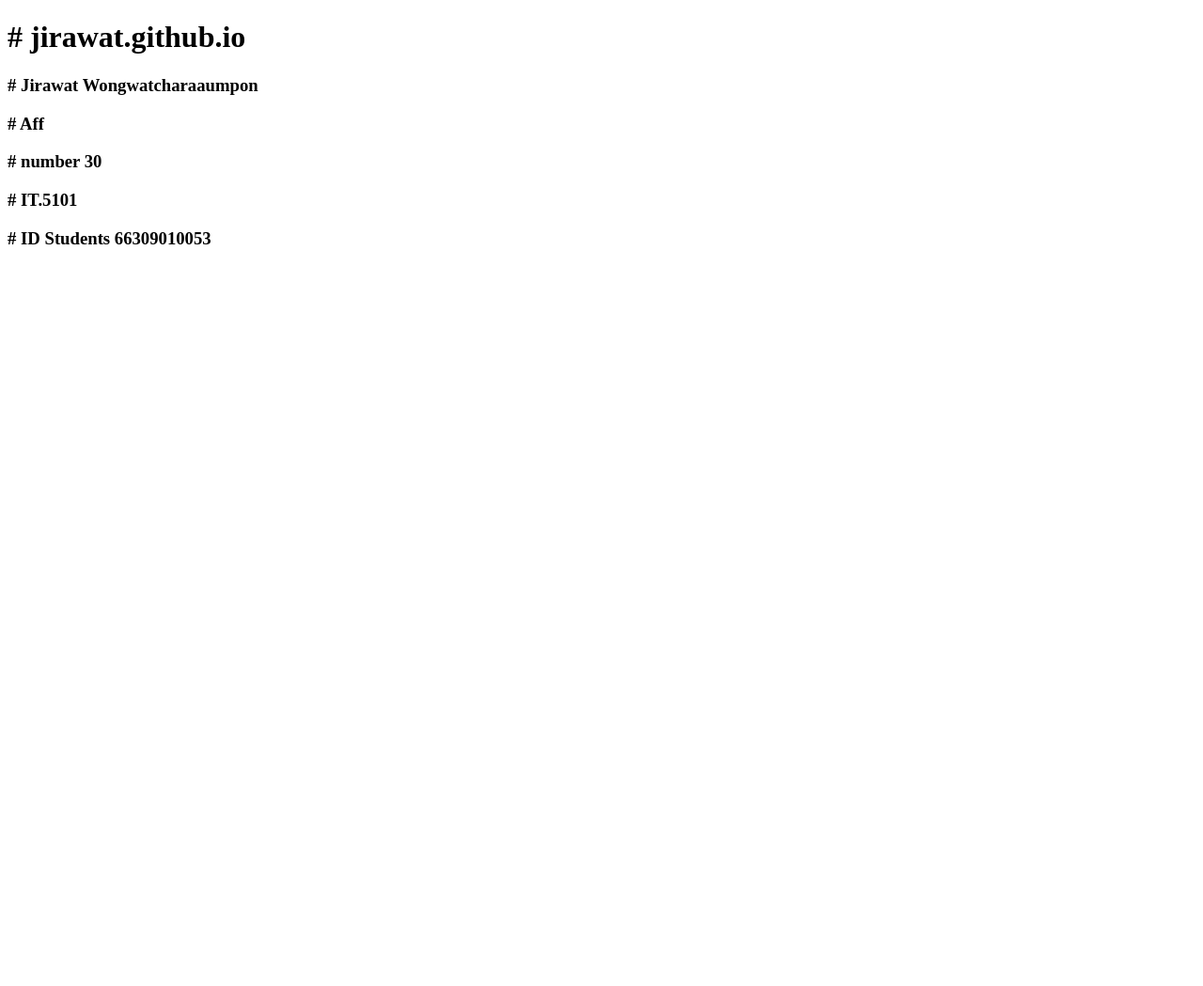
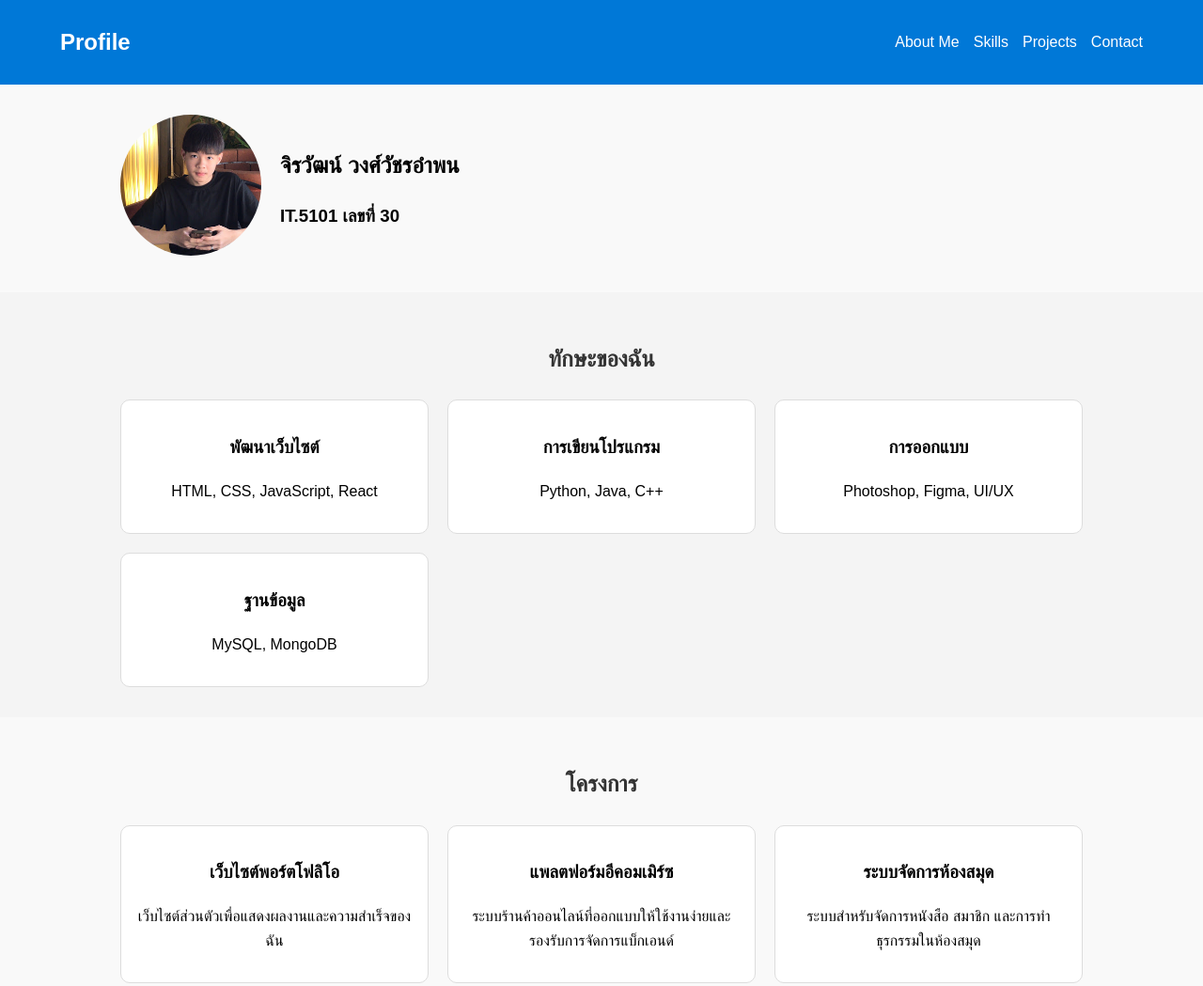
Before and after one commit to Afternoonxq/jirawat.github.io, a plain HTML site: page index.html in a window 1280 px wide. Shown: the top 1049 px of the page at 94% size. Before the commit the page ends 800 px from the top, so only its background shows below. Drawn offline with Linux system fonts and the light colour scheme.

Commit message:
newprofile_v1

```diff
--- a/index.html
+++ b/index.html
@@ -3,15 +3,107 @@
 <head>
     <meta charset="UTF-8">
     <meta name="viewport" content="width=device-width, initial-scale=1.0">
-    <title>Document</title>
+    <title>About Me - Jirawat</title>
+    <link rel="stylesheet" href="style.css">
 </head>
 <body>
-    <h1># jirawat.github.io</h1>
+    <header class="header">
+        <nav class="navbar">
+            <div class="logo">Profile</div>
+            <ul class="nav-links">
+                <li><a href="#about">About Me</a></li>
+                <li><a href="#skills">Skills</a></li>
+                <li><a href="#projects">Projects</a></li>
+                <li><a href="#contact">Contact</a></li>
+            </ul>
+        </nav>
+    </header>
 
-    <h3># Jirawat Wongwatcharaaumpon</h3>
-    <h3># Aff</h3>
-    <h3># number 30</h3>
-    <h3># IT.5101</h3>
-    <h3># ID Students 66309010053</h3>
+    <section id="about" class="section">
+        <div class="container">
+            <div class="profile">
+                <div class="profile-image">
+                    <img src="pic/pho.jpg" alt="Profile Picture">
+                </div>
+                <div class="profile-info">
+                    <h1>จิรวัฒน์ วงศ์วัชรอำพน</h1>
+                    <h3>IT.5101 เลขที่ 30</h3>
+                </div>
+            </div>
+        </div>
+    </section>
+
+    <section id="skills" class="section bg-light">
+        <div class="container">
+            <h2>ทักษะของฉัน</h2>
+            <div class="skills-grid">
+                <div class="skill">
+                    <h3>พัฒนาเว็บไซต์</h3>
+                    <p>HTML, CSS, JavaScript, React</p>
+                </div>
+                <div class="skill">
+                    <h3>การเขียนโปรแกรม</h3>
+                    <p>Python, Java, C++</p>
+                </div>
+                <div class="skill">
+                    <h3>การออกแบบ</h3>
+                    <p>Photoshop, Figma, UI/UX</p>
+                </div>
+                <div class="skill">
+                    <h3>ฐานข้อมูล</h3>
+                    <p>MySQL, MongoDB</p>
+                </div>
+            </div>
+        </div>
+    </section>
+
+    <section id="projects" class="section">
+        <div class="container">
+            <h2>โครงการ</h2>
+            <div class="projects-grid">
+                <div class="project">
+                    <h3>เว็บไซต์พอร์ตโฟลิโอ</h3>
+                    <p>เว็บไซต์ส่วนตัวเพื่อแสดงผลงานและความสำเร็จของฉัน</p>
+                </div>
+                <div class="project">
+                    <h3>แพลตฟอร์มอีคอมเมิร์ซ</h3>
+                    <p>ระบบร้านค้าออนไลน์ที่ออกแบบให้ใช้งานง่ายและรองรับการจัดการแบ็กเอนด์</p>
+                </div>
+                <div class="project">
+                    <h3>ระบบจัดการห้องสมุด</h3>
+                    <p>ระบบสำหรับจัดการหนังสือ สมาชิก และการทำธุรกรรมในห้องสมุด</p>
+                </div>
+            </div>
+        </div>
+    </section>
+
+    <section id="record" class="section bg-light">
+        <div class="container">
+            <h2>ประวัติส่วนตัว</h2>
+            <p>
+                สวัสดีครับ ผมชื่อจิรวัฒน์ วงศ์วัชรอำพน เป็นนักศึกษาสาขาเทคโนโลยีสารสนเทศ ชั้นปีที่ 4
+                มีความสนใจในด้านการพัฒนาเว็บไซต์และเทคโนโลยีใหม่ๆ ที่สามารถนำมาปรับใช้เพื่อสร้างสรรค์งานและพัฒนาตัวเอง
+                ผมมีประสบการณ์ทำโครงการต่างๆ เช่น การสร้างระบบจัดการข้อมูล การออกแบบส่วนต่อประสานผู้ใช้ และการพัฒนาเว็บไซต์ด้วยเทคโนโลยีที่หลากหลาย
+            </p>
+            <p>
+                ผมชอบความท้าทายและการเรียนรู้สิ่งใหม่ๆ อยู่เสมอ โดยเฉพาะการแก้ปัญหาและพัฒนาทักษะการเขียนโค้ดให้ดียิ่งขึ้น
+                เป้าหมายในอนาคตของผมคือการเป็นนักพัฒนาซอฟต์แวร์ที่มีความเชี่ยวชาญในด้าน Full-stack และสร้างผลงานที่มีประโยชน์ต่อสังคม
+            </p>
+        </div>
+    </section>
+
+    <section id="contact" class="section">
+        <div class="container">
+            <h2>ติดต่อฉัน</h2>
+            <ul class="contact-list">
+                <li><strong>อีเมล:</strong> cookybyaung@email.com</li>
+                <li><strong>เบอร์โทรศัพท์:</strong> 062-757-5581</li>
+            </ul>
+        </div>
+    </section>
+
+    <footer class="footer">
+        <p>&copy; 2024 จิรวัฒน์ วงศ์วัชรอำพน. สงวนลิขสิทธิ์</p>
+    </footer>
 </body>
 </html>
--- /dev/null
+++ b/style.css
@@ -0,0 +1,107 @@
+/* General styles */
+body {
+    font-family: 'Arial', sans-serif;
+    margin: 0;
+    padding: 0;
+    line-height: 1.6;
+    background-color: #f9f9f9;
+}
+
+header {
+    background: #0078d7;
+    color: #fff;
+    padding: 1rem 0;
+}
+
+.navbar {
+    display: flex;
+    justify-content: space-between;
+    align-items: center;
+    width: 90%;
+    margin: 0 auto;
+}
+
+.navbar .logo {
+    font-size: 1.5rem;
+    font-weight: bold;
+}
+
+.nav-links {
+    list-style: none;
+    display: flex;
+    gap: 15px;
+}
+
+.nav-links a {
+    color: #fff;
+    text-decoration: none;
+    font-size: 1rem;
+}
+
+.section {
+    padding: 2rem 0;
+}
+
+.bg-light {
+    background-color: #f4f4f4;
+}
+
+.container {
+    width: 80%;
+    margin: 0 auto;
+}
+
+h2 {
+    text-align: center;
+    margin-bottom: 1.5rem;
+    color: #333;
+}
+
+.profile {
+    display: flex;
+    gap: 20px;
+    align-items: center;
+}
+
+.profile-image img {
+    border-radius: 50%;
+    width: 150px;
+    height: 150px;
+    object-fit: cover;
+}
+
+.profile-info {
+    max-width: 600px;
+}
+
+.skills-grid, .projects-grid {
+    display: grid;
+    grid-template-columns: repeat(auto-fit, minmax(250px, 1fr));
+    gap: 20px;
+}
+
+.skill, .project {
+    background: #fff;
+    border: 1px solid #ddd;
+    border-radius: 10px;
+    padding: 1rem;
+    text-align: center;
+}
+
+.contact-list {
+    list-style: none;
+    text-align: center;
+    padding: 0;
+}
+
+.contact-list li {
+    margin-bottom: 0.5rem;
+}
+
+.footer {
+    background: #333;
+    color: #fff;
+    text-align: center;
+    padding: 1rem 0;
+    margin-top: 2rem;
+}
```
Also changed, not shown: pic/pho.jpg (added).
